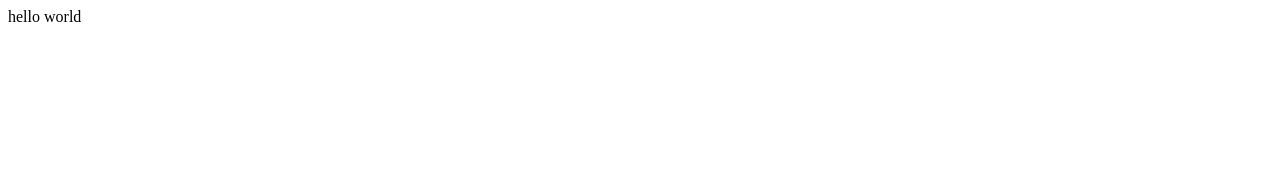
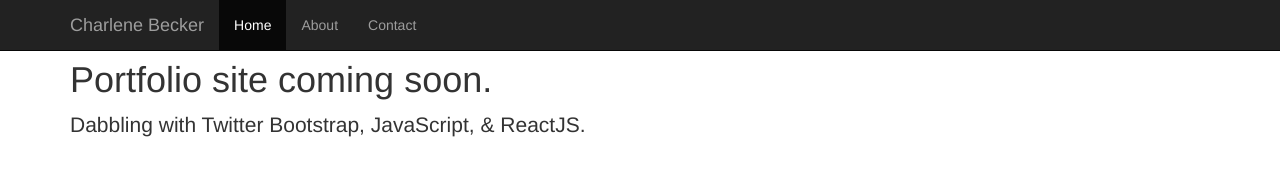
Before and after one commit to ourschar/ourschar.github.io, a plain HTML site: page index.html in a window 1280 px wide. Drawn offline with nearby package versions, Linux system fonts and the light colour scheme.

Commit message:
Added title

```diff
--- a/index.html
+++ b/index.html
@@ -1,9 +1,41 @@
 <html>
   <head>
+    <!-- Latest compiled and minified CSS -->
+    <link rel="stylesheet" href="https://maxcdn.bootstrapcdn.com/bootstrap/3.3.7/css/bootstrap.min.css" integrity="sha384-BVYiiSIFeK1dGmJRAkycuHAHRg32OmUcww7on3RYdg4Va+PmSTsz/K68vbdEjh4u" crossorigin="anonymous">
+
+    <!-- Latest compiled and minified JavaScript -->
+    <script src="https://maxcdn.bootstrapcdn.com/bootstrap/3.3.7/js/bootstrap.min.js" integrity="sha384-Tc5IQib027qvyjSMfHjOMaLkfuWVxZxUPnCJA7l2mCWNIpG9mGCD8wGNIcPD7Txa" crossorigin="anonymous"></script>
+    <link rel="stylesheet" href="style.css">
   </head>
   <body>
-    <div id='container'>
-      hello world
-    </div>
+    <nav class="navbar navbar-inverse navbar-fixed-top">
+      <div class="container">
+        <div class="navbar-header">
+          <button type="button" class="navbar-toggle collapsed" data-toggle="collapse" data-target="#navbar" aria-expanded="false" aria-controls="navbar">
+            <span class="sr-only">Toggle navigation</span>
+            <span class="icon-bar"></span>
+            <span class="icon-bar"></span>
+            <span class="icon-bar"></span>
+          </button>
+          <a class="navbar-brand" href="#">Charlene Becker</a>
+        </div>
+        <div id="navbar" class="collapse navbar-collapse">
+          <ul class="nav navbar-nav">
+            <li class="active"><a href="#">Home</a></li>
+            <li><a href="#about">About</a></li>
+            <li><a href="#contact">Contact</a></li>
+          </ul>
+        </div><!--/.nav-collapse -->
+      </div>
+    </nav>
+
+    <div class="container">
+
+      <div class="starter-template">
+        <h1>Portfolio site coming soon.</h1>
+        <p class="lead">Dabbling with Twitter Bootstrap, JavaScript, & ReactJS.</p>
+      </div>
+
+    </div><!-- /.container -->
   </body>
 </html>
--- /dev/null
+++ b/style.css
@@ -0,0 +1,3 @@
+.starter-template {
+	margin-top: 60px;
+}
```
